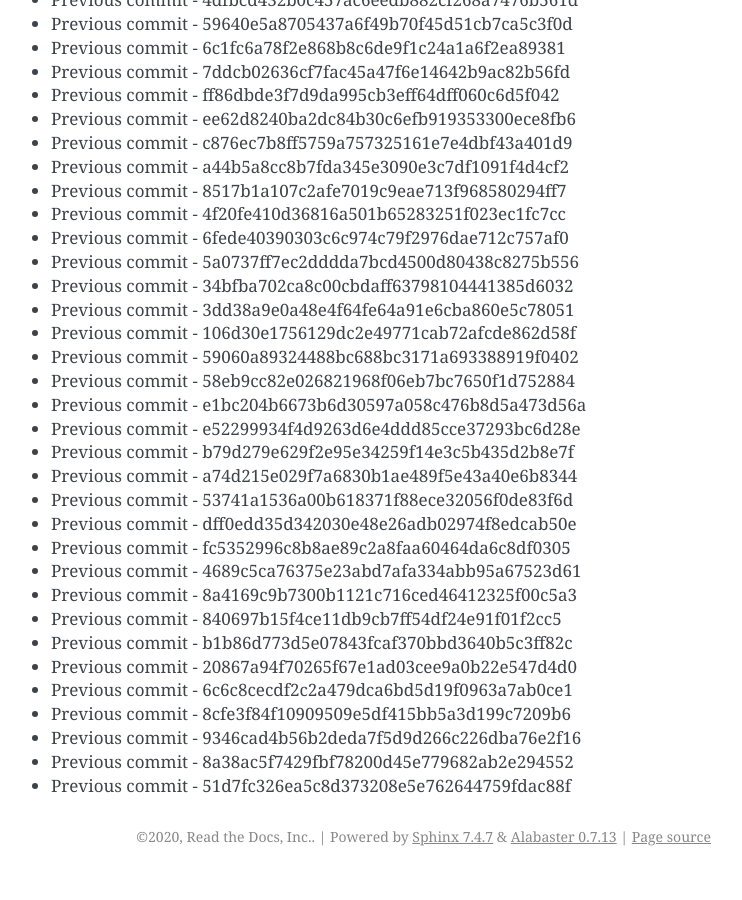
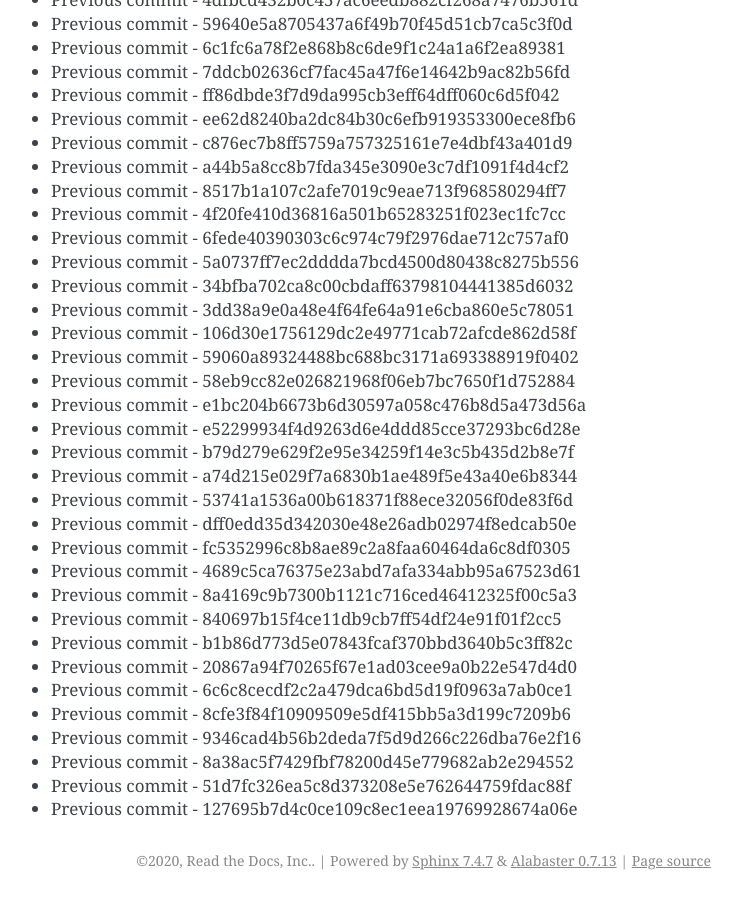
Before and after one commit to readthedocs/rtd-git-stresstest, a Sphinx documentation site: the page built from docs/updates.rst, in a window 1280 px wide and 900 px high, scrolled down 103077 px. Shown: the whole window, without its empty margins (399-1141 px from the left). Built offline with Sphinx 7.4.7, drawn with Linux system fonts in a browser that asks for light colours; before the commit the page ends 103953 px from its top, so only the background shows below that.

Commit message:
Generating commit from previous: 127695b7d4c0ce109c8ec1eea19769928674a06e

```diff
--- a/docs/updates.rst
+++ b/docs/updates.rst
@@ -4363,3 +4363,4 @@ It can be tested for any performance characteristics.
 * Previous commit - 9346cad4b56b2deda7f5d9d266c226dba76e2f16
 * Previous commit - 8a38ac5f7429fbf78200d45e779682ab2e294552
 * Previous commit - 51d7fc326ea5c8d373208e5e762644759fdac88f
+* Previous commit - 127695b7d4c0ce109c8ec1eea19769928674a06e
```
